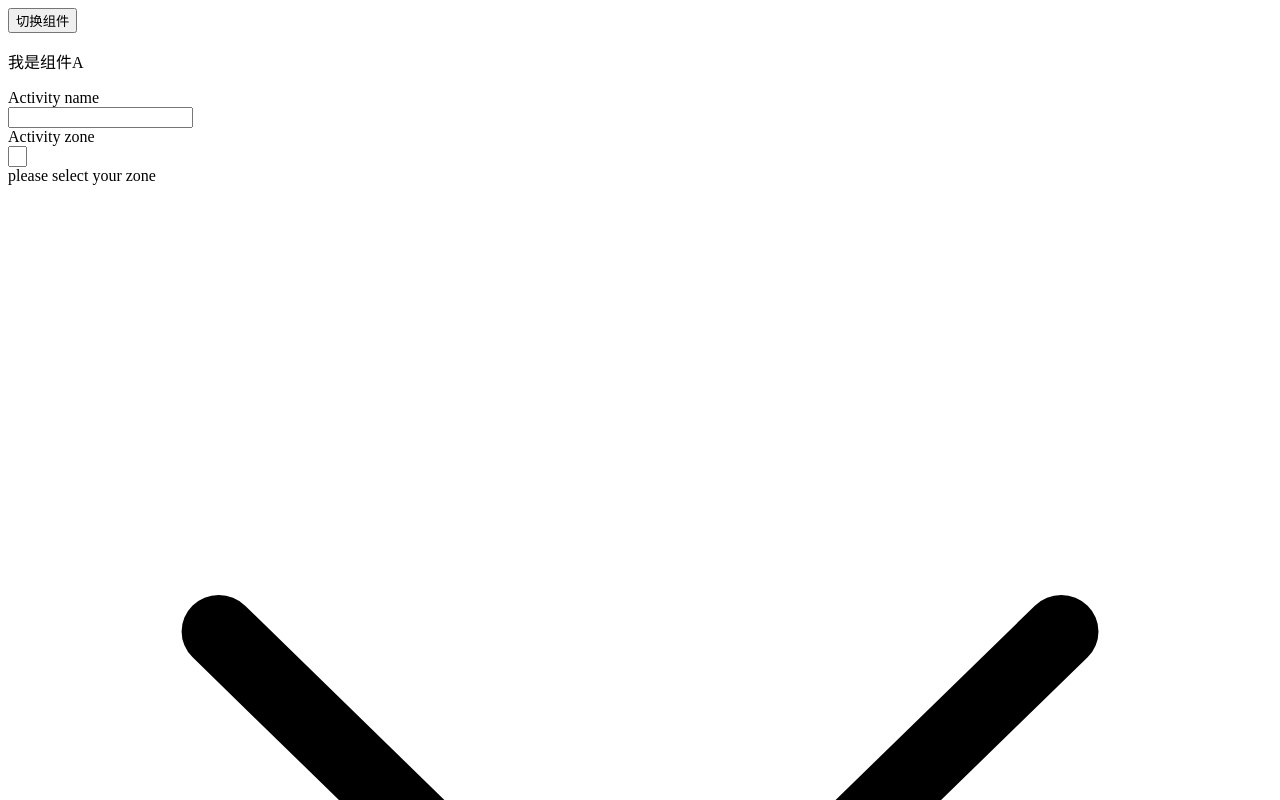
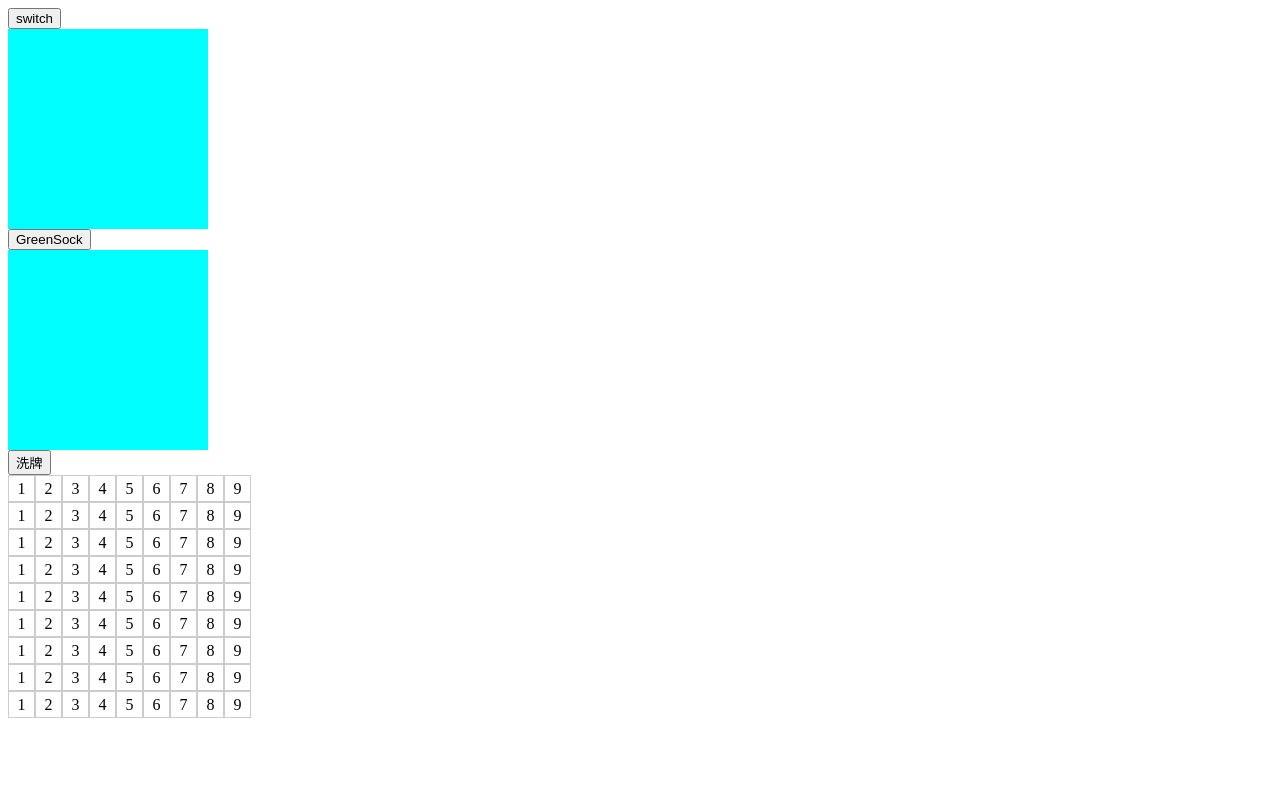
Before and after one commit to minzhongshi/study-miscellaneous, a Vue app in the folder Vue3+TS+pinia/vue3-学习/: page / in a window 1280 px wide. Shown: the top 800 px of the page. Built offline with nearby package versions, Linux system fonts and the light colour scheme.

Commit message:
1.过度组件 2.animate.css动画库 3.GreenSock动画库 4.Lodash实用工具库

```diff
--- a/Vue3+TS+pinia/vue3-学习/src/App.vue
+++ b/Vue3+TS+pinia/vue3-学习/src/App.vue
@@ -23,6 +23,9 @@ import Skeleton from "./components/组件/异步组件/skeleton.vue";
 import Loading from "./components/组件/Teleport传送组件/Loading.vue";
 import KeepA from "./components/组件/keep-alive/keep-A.vue";
 import KeepB from "./components/组件/keep-alive/keep-B.vue";
+import Index2 from "./components/组件/transition动画过度组件/index.vue";
+import GSAP from "./components/组件/transition动画过度组件/GSAP.vue";
+import TSG from "./components/组件/transition动画过度组件/transitionGroup.vue";
 
 // 递归组件
 interface Tree {
@@ -146,7 +149,7 @@ const flag = ref<boolean>(true)
 <!--  <Card/>-->
 
 <!--    <Tree :data="data"></Tree>-->
-
+<!--动态组件-->
 <!--    <div style="display: flex" >-->
 <!--      <div @click="switchCom(item,index)" :class="[active === index ? 'active': '']" class="tabs" v-for="(item,index) in data2">-->
 <!--        <div>{{item.name}}</div>-->
@@ -171,14 +174,17 @@ const flag = ref<boolean>(true)
 <!--      </Teleport>-->
 <!--    </div>-->
 <!--  缓存组件-->
-  <div>
-    <el-button type="primary" @click="flag = !flag">切换组件</el-button>
-    <keep-alive>
-      <keep-a v-if="flag"/>
-      <keep-b v-else/>
-    </keep-alive>
-  </div>
-
+<!--  <div>-->
+<!--    <el-button type="primary" @click="flag = !flag">切换组件</el-button>-->
+<!--    <keep-alive>-->
+<!--      <keep-a v-if="flag"/>-->
+<!--      <keep-b v-else/>-->
+<!--    </keep-alive>-->
+<!--  </div>-->
+<!--过度组件-->
+  <index2/>
+  <GSAP/>
+  <TSG/>
 </template>
 
 <style scoped>
--- a/Vue3+TS+pinia/vue3-学习/src/components/组件/keep-alive/keep-A.vue
+++ b/Vue3+TS+pinia/vue3-学习/src/components/组件/keep-alive/keep-A.vue
@@ -17,14 +17,7 @@ import {onActivated, onDeactivated, onMounted, onUnmounted, reactive, ref} from
  *
  */
 const form = reactive({
-  name: '',
-  region: '',
-  date1: '',
-  date2: '',
-  delivery: false,
-  type: [],
-  resource: '',
-  desc: '',
+  name: ''
 })
 onMounted(()=>{
   console.log("初始化")
@@ -47,52 +40,6 @@ onUnmounted(()=>{
       <el-form-item label="Activity name">
         <el-input v-model="form.name" />
       </el-form-item>
-      <el-form-item label="Activity zone">
-        <el-select v-model="form.region" placeholder="please select your zone">
-          <el-option label="Zone one" value="shanghai" />
-          <el-option label="Zone two" value="beijing" />
-        </el-select>
-      </el-form-item>
-      <el-form-item label="Activity time">
-        <el-col :span="11">
-          <el-date-picker
-              v-model="form.date1"
-              type="date"
-              placeholder="Pick a date"
-              style="width: 100%"
-          />
-        </el-col>
-        <el-col :span="2" class="text-center">
-          <span class="text-gray-500">-</span>
-        </el-col>
-        <el-col :span="11">
-          <el-time-picker
-              v-model="form.date2"
-              placeholder="Pick a time"
-              style="width: 100%"
-          />
-        </el-col>
-      </el-form-item>
-      <el-form-item label="Instant delivery">
-        <el-switch v-model="form.delivery" />
-      </el-form-item>
-      <el-form-item label="Activity type">
-        <el-checkbox-group v-model="form.type">
-          <el-checkbox label="Online activities" name="type" />
-          <el-checkbox label="Promotion activities" name="type" />
-          <el-checkbox label="Offline activities" name="type" />
-          <el-checkbox label="Simple brand exposure" name="type" />
-        </el-checkbox-group>
-      </el-form-item>
-      <el-form-item label="Resources">
-        <el-radio-group v-model="form.resource">
-          <el-radio label="Sponsor" />
-          <el-radio label="Venue" />
-        </el-radio-group>
-      </el-form-item>
-      <el-form-item label="Activity form">
-        <el-input v-model="form.desc" type="textarea" />
-      </el-form-item>
     </el-form>
   </div>
 </template>
--- a/Vue3+TS+pinia/vue3-学习/src/components/组件/keep-alive/keep-B.vue
+++ b/Vue3+TS+pinia/vue3-学习/src/components/组件/keep-alive/keep-B.vue
@@ -2,14 +2,7 @@
 import {reactive, ref} from "vue";
 
 const form = reactive({
-  name: '',
-  region: '',
-  date1: '',
-  date2: '',
-  delivery: false,
-  type: [],
-  resource: '',
-  desc: '',
+  name: ''
 })
 </script>
 
@@ -20,52 +13,6 @@ const form = reactive({
       <el-form-item label="Activity name">
         <el-input v-model="form.name" />
       </el-form-item>
-      <el-form-item label="Activity zone">
-        <el-select v-model="form.region" placeholder="please select your zone">
-          <el-option label="Zone one" value="shanghai" />
-          <el-option label="Zone two" value="beijing" />
-        </el-select>
-      </el-form-item>
-      <el-form-item label="Activity time">
-        <el-col :span="11">
-          <el-date-picker
-              v-model="form.date1"
-              type="date"
-              placeholder="Pick a date"
-              style="width: 100%"
-          />
-        </el-col>
-        <el-col :span="2" class="text-center">
-          <span class="text-gray-500">-</span>
-        </el-col>
-        <el-col :span="11">
-          <el-time-picker
-              v-model="form.date2"
-              placeholder="Pick a time"
-              style="width: 100%"
-          />
-        </el-col>
-      </el-form-item>
-      <el-form-item label="Instant delivery">
-        <el-switch v-model="form.delivery" />
-      </el-form-item>
-      <el-form-item label="Activity type">
-        <el-checkbox-group v-model="form.type">
-          <el-checkbox label="Online activities" name="type" />
-          <el-checkbox label="Promotion activities" name="type" />
-          <el-checkbox label="Offline activities" name="type" />
-          <el-checkbox label="Simple brand exposure" name="type" />
-        </el-checkbox-group>
-      </el-form-item>
-      <el-form-item label="Resources">
-        <el-radio-group v-model="form.resource">
-          <el-radio label="Sponsor" />
-          <el-radio label="Venue" />
-        </el-radio-group>
-      </el-form-item>
-      <el-form-item label="Activity form">
-        <el-input v-model="form.desc" type="textarea" />
-      </el-form-item>
     </el-form>
   </div>
 </template>
--- /dev/null
+++ b/Vue3+TS+pinia/vue3-学习/src/components/组件/transition动画过度组件/GSAP.vue
@@ -0,0 +1,51 @@
+<script setup lang="ts">
+/**
+ * GreenSock动画库
+ *   使用：
+ *
+ */
+import {ref} from "vue";
+import gsap from "gsap"
+const flag = ref<boolean>(true)
+const EnterFrom = (el:Element) =>{
+  gsap.set(el,{
+    width:0,
+    height:0
+  })
+}
+const EnterActive = (el:Element,done:gsap.Callback) =>{
+  gsap.to(el,{
+    width:200,
+    height:200,
+    onComplete:done
+  })
+}
+const Leave = (el:Element,done:gsap.Callback) =>{
+  gsap.to(el,{
+    width:0,
+    height:0,
+    onComplete:done
+  })
+}
+</script>
+
+<template>
+  <div>
+    <button @click="flag = !flag">GreenSock</button>
+    <transition
+        @before-enter="EnterFrom"
+        @enter="EnterActive"
+        @leave="Leave"
+    >
+      <div v-if="flag" class="box"></div>
+    </transition>
+  </div>
+</template>
+
+<style scoped>
+.box{
+  width: 200px;
+  height: 200px;
+  background-color: cyan;
+}
+</style>
--- /dev/null
+++ b/Vue3+TS+pinia/vue3-学习/src/components/组件/transition动画过度组件/index.vue
@@ -0,0 +1,131 @@
+<script setup lang="ts">
+/**
+ * <Transition>为组件或者元素提供动画过度效果，内部提供了6个过度类，用name属性定义类前缀
+ *    1、fade-enter-from:显示过度开始前
+ *    2、fade-enter-active：变化曲线
+ *    3、fade-enter-to：显示过度结束（与最终保持，或不写）
+ *    4、fade-leave-from: 消失过度开始
+ *    5、fade-leave-active：变化曲线
+ *    6、fade-leave-to：消失过度结束
+ *
+ * transition(css3动画变化样式属性)
+ *   使用：transition all 1.5s ease
+ *   all 表示全部样式
+ *   1.5 表示时间
+ *   ease 表示变化曲线
+ *
+ * 自定义lass类名
+ *   在模板中使用短横线命名，例如：enter-from-class="xxx"
+ *   enterFromClass?: string
+ *   enterActiveClass?: string
+ *   enterToClass?: string
+ *   appearFromClass?: string
+ *   appearActiveClass?: string
+ *   appearToClass?: string
+ *   leaveFromClass?: string
+ *   leaveActiveClass?: string
+ *   leaveToClass?: string
+ *  搭配 animate.css 动画库可以快速实现动画
+ *     animate.css 4版本需要添加前缀“animate__animated xxx”
+ *   注：animation.css如果不生效可以看看“系统轻松使用”是否打开“在Windows中显示动画”
+ */
+
+/**
+ * name?: string
+ * 用于自动生成过渡 CSS class 名。
+ * 例如 `name: 'fade'` 将自动扩展为 `.fade-enter`、
+ * `.fade-enter-active` 等。
+ */
+
+/**
+ * css?: boolean
+ * 是否应用 CSS 过渡 class。
+ * 默认：true
+ */
+
+/**
+ * type?: 'transition' | 'animation'
+ * 指定要等待的过渡事件类型
+ * 来确定过渡结束的时间。
+ * 默认情况下会自动检测
+ * 持续时间较长的类型。
+ */
+
+/**
+ * duration?: number | { enter: number; leave: number }
+ * 显式指定过渡的持续时间。
+ * 默认情况下是等待过渡效果的根元素的第一个 `transitionend`
+ * 或`animationend`事件。
+ */
+
+/**
+ * mode?: 'in-out' | 'out-in' | 'default'
+ * 控制离开/进入过渡的时序。
+ * 默认情况下是同时的。
+ */
+
+/**
+ * appear?: boolean
+ * 是否对初始渲染使用过渡。
+ * 默认：false
+ */
+
+/**
+ * <Transition>有11个事件
+ * @before-enter 执行前
+ * @before-leave
+ * @enter 添加曲线
+ * @leave
+ * @appear
+ * @after-enter 执行结束
+ * @after-leave 页面关闭时
+ * @after-appear 页面加载完成时
+ * @enter-cancelled 执行被打断
+ * @leave-cancelled (v-show only)
+ * @appear-cancelled
+ */
+
+import {ref} from "vue";
+import 'animate.css'
+const flag = ref<boolean>(true)
+const EnterFrom = (el:Element) =>{
+  console.log("进入前")
+}
+const EnterActive = (el:Element,done) =>{
+  console.log("过度曲线")
+  setTimeout(()=>{
+    done()
+  },3000)
+}
+const EnterTo = (el:Element) =>{
+  console.log("过度完成")
+}
+const EnterCance = (el:Element) =>{
+  console.log("过渡效果被打断被打断")
+}
+</script>
+
+<template>
+  <div>
+    <button @click="flag = !flag">switch</button>
+    <transition
+        :duration="{enter: 5000, leave: 5000}"
+        enter-active-class="animate__animated animate__fadeIn"
+        leave-active-class="animate__animated animate__fadeOut"
+        @before-enter="EnterFrom"
+        @enter="EnterActive"
+        @after-enter="EnterTo"
+        @enter-cancelled="EnterCance"
+    >
+      <div v-if="flag" class="box"></div>
+    </transition>
+  </div>
+</template>
+
+<style scoped>
+.box{
+  width: 200px;
+  height: 200px;
+  background-color: cyan;
+}
+</style>
--- /dev/null
+++ b/Vue3+TS+pinia/vue3-学习/src/components/组件/transition动画过度组件/transitionGroup.vue
@@ -0,0 +1,55 @@
+<script setup lang="ts">
+/**
+ * <TransitionGroup>用来列表过度，如v-for渲染时。
+ *   与<Transition>使用相同多了tag属性、move-class属性，
+ *    tag属性可以在外层套一层该元素
+ *    move-class可以自定义类名
+ *     用于自定义过渡期间被应用的 CSS class。
+ *     在模板中使用 kebab-case，例如 move-class="xxx"
+ */
+
+/**
+ * lodash库（一致性、模块化、高性能的 JavaScript 实用工具库）、
+ *   引入需要安装声明文件 @types/lodash
+ *
+ */
+import {ref} from "vue";
+import _ from 'lodash'
+let list = ref(Array.apply(null,{length:81} as number[]).map((_,index)=>{
+  return {
+    id:index,
+    number:(index % 9) + 1
+  }
+}))
+const random = () =>{
+  list.value = _.shuffle(list.value)
+}
+</script>
+
+<template>
+  <div>
+    <button @click="random">洗牌</button>
+    <transition-group class="wraps" tag="div" move-class="lodash">
+      <div class="items" :key="item.id" v-for="item in list">{{item.number}}</div>
+    </transition-group>
+  </div>
+</template>
+
+<style lang="less" scoped>
+.wraps{
+  display: flex;
+  flex-wrap: wrap;
+  width: calc(25px *10 + 9px);
+  .items{
+    width: 25px;
+    height: 25px;
+    border: 1px solid #ccc;
+    display: flex;
+    justify-content: center;
+    align-items: center;
+  }
+}
+.lodash{
+  transition: all 1s;
+}
+</style>
--- a/Vue3+TS+pinia/vue3-学习/src/components/组件/异步组件/sync.vue
+++ b/Vue3+TS+pinia/vue3-学习/src/components/组件/异步组件/sync.vue
@@ -15,7 +15,8 @@
  *          timeout: 3000
  *        })
  *
- *  搭配<Suspense>使用
+ *  搭配<Suspense>使用（试用）
+ *   接受两个插槽：#default 和 #fallback。它将在内存中渲染默认插槽的同时展示后备插槽内容。
  *  <Suspense>
  *     <div>
  *       <SyncVue/>
--- a/Vue3+TS+pinia/vue3-学习/src/views/组件通讯/07_provide-inject/GrandChild.vue
+++ b/Vue3+TS+pinia/vue3-学习/src/views/组件通讯/07_provide-inject/GrandChild.vue
@@ -1,6 +1,5 @@
 <script setup lang="ts">
 import {inject} from "vue";
-
 let cars = inject('TOKEN')
 console.log(cars)
 const hander=()=>{
```
Also changed, not shown: Vue3+TS+pinia/vue3-学习/src/views/组件通讯/07_provide-inject/ProvideInjectTest.vue (+7 -1 lines), Vue3+TS+pinia/vue3-学习/src/components/组件/transition动画过度组件/transition曲线.png (added).
